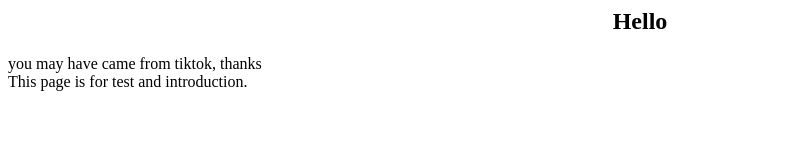
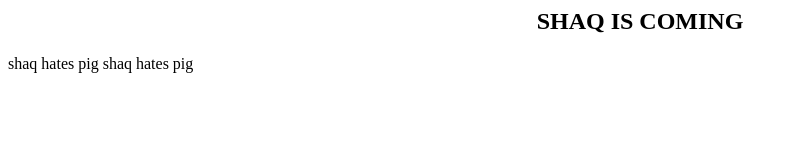
Before and after one commit to user872175510/website, a plain HTML site: page index.html in a window 1280 px wide. Shown: the whole page, without its empty margins (0-797 px from the left). Drawn offline with Linux system fonts and the light colour scheme.

Commit message:
Add files via upload

```diff
--- a/index.html
+++ b/index.html
@@ -1,10 +1,10 @@
 <html>
 <head>
-  <title>The John Doe</title>
+  <title>SHAQ SHAQ SHAQ</title>
 </head>
 
 <body>
-  <h2 style="text-align: center"> Hello </h2>
-  <p> you may have came from tiktok, thanks <br> This page is for test and introduction.</p>
+  <h2 style="text-align: center"> SHAQ IS COMING </h2>
+  <p> shaq hates pig shaq hates pig</p>
 </body>
 </html>
```
